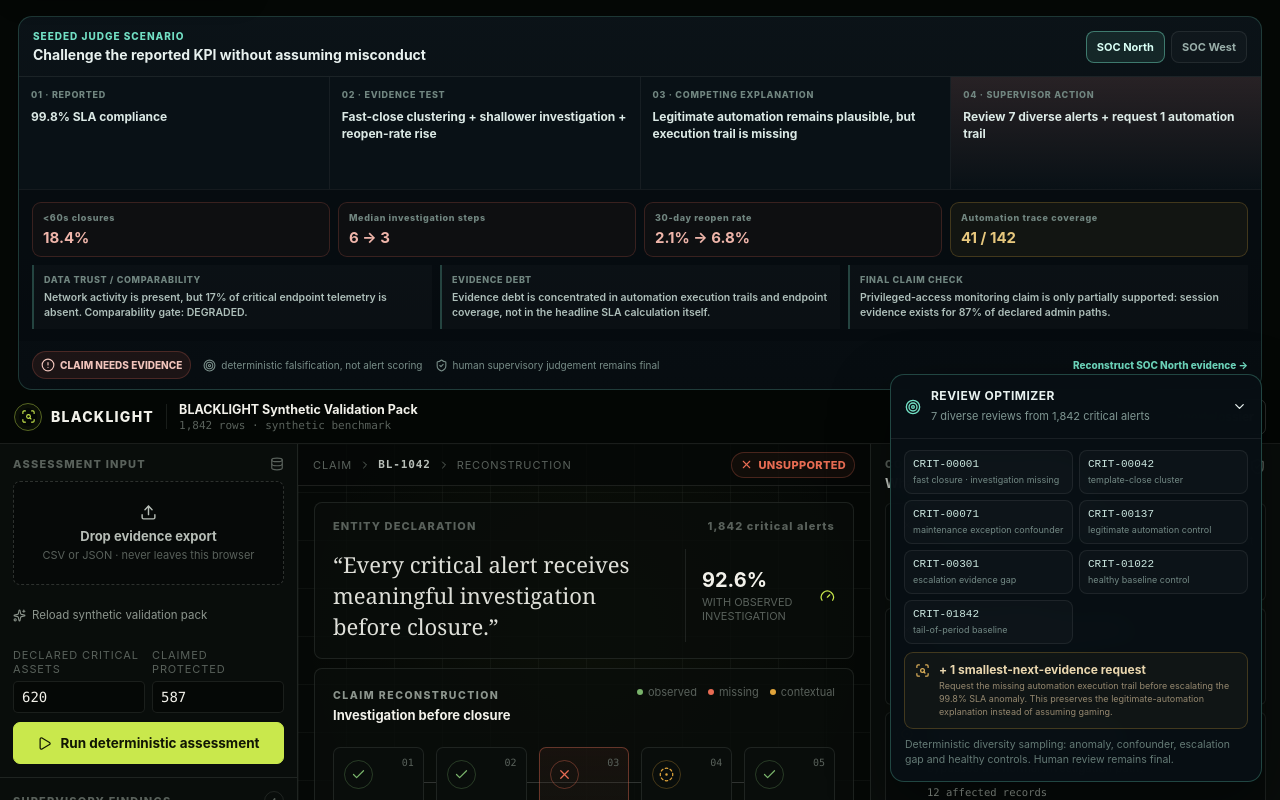
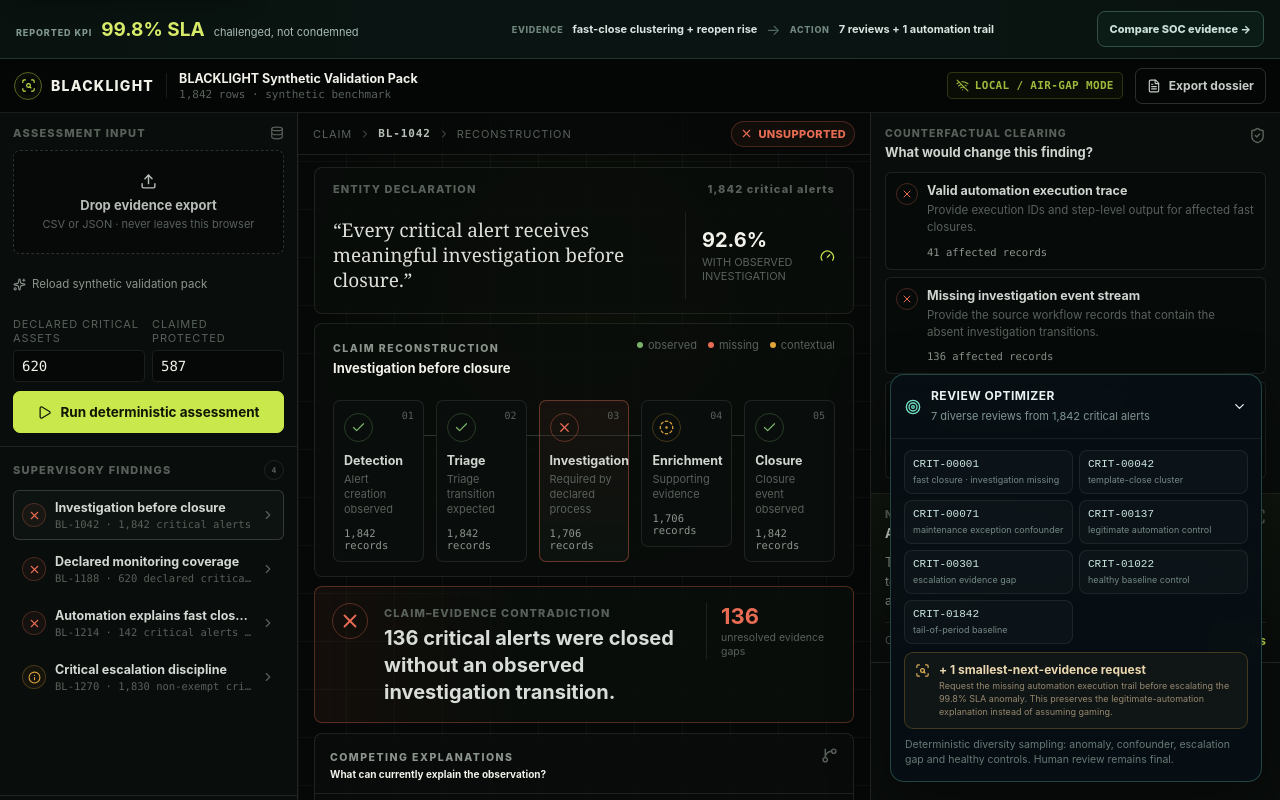
Before and after one commit to aadi-harale/blacklight-sat-sa, a Next.js app: page /workbench in a window 1280 px wide. Shown: the top 800 px of the page. Built offline with nearby package versions, Linux system fonts and the light colour scheme.

Commit message:
Reduce BLACKLIGHT workbench to decision-first flow

```diff
--- a/app/workbench/page.tsx
+++ b/app/workbench/page.tsx
@@ -1,18 +1,31 @@
+import Link from 'next/link';
 import { ReviewOptimizer } from '@/components/ReviewOptimizer';
-import { SocChallengeBar } from '@/components/SocChallengeBar';
 import { Workbench } from '@/components/Workbench';
+import styles from './workbench-focus.module.css';
 
 export default function WorkbenchPage() {
   return (
     <>
       <a className="skip-link" href="#blacklight-workbench">Skip to assessment workspace</a>
-      <SocChallengeBar />
-      <div id="blacklight-workbench" tabIndex={-1}>
-        <Workbench />
+      <section className={styles.demoStrip} aria-label="Seeded supervisor demo summary">
+        <div className={styles.demoClaim}>
+          <span>REPORTED KPI</span>
+          <strong>99.8% SLA</strong>
+          <em>challenged, not condemned</em>
+        </div>
+        <div className={styles.demoFlow} aria-label="Decision flow">
+          <span>EVIDENCE</span><b>fast-close clustering + reopen rise</b><i>→</i><span>ACTION</span><b>7 reviews + 1 automation trail</b>
+        </div>
+        <Link className={styles.demoLink} href="/evidence?soc=north">Compare SOC evidence →</Link>
+      </section>
+      <div className={styles.focused}>
+        <div id="blacklight-workbench" tabIndex={-1}>
+          <Workbench />
+        </div>
+        <section id="review-optimizer" aria-label="Targeted review optimization">
+          <ReviewOptimizer />
+        </section>
       </div>
-      <section id="review-optimizer" aria-label="Targeted review optimization">
-        <ReviewOptimizer />
-      </section>
     </>
   );
 }
```
